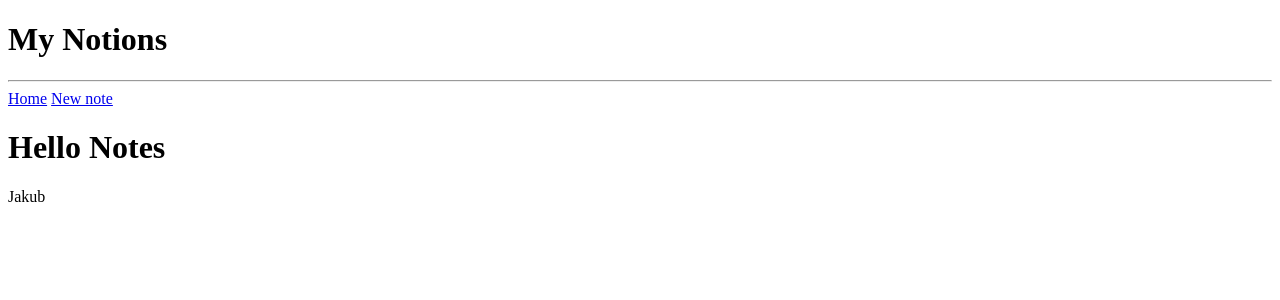
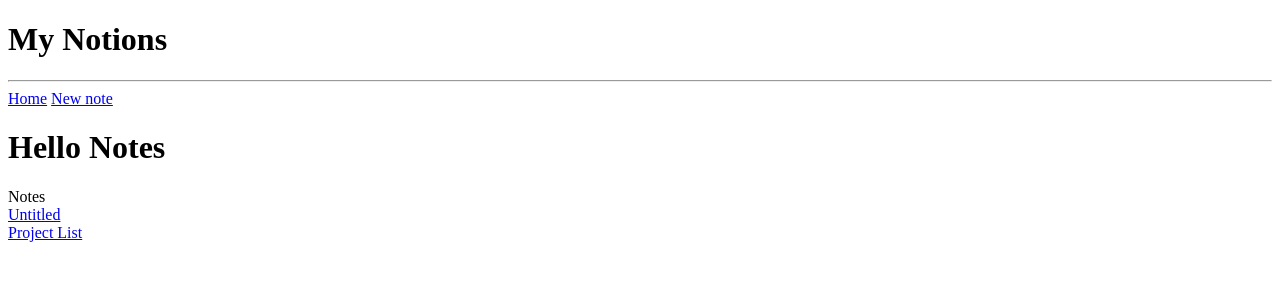
Before and after one commit to jakub-szczepaniak/mynotion, a Django app: page / in a window 1280 px wide. Shown: the top 300 px of the page. Run offline with Django 4.2, Linux system fonts and the light colour scheme.

Commit message:
Show the note from the dummy list.

```diff
--- a/mynotion/notes/templates/notes/notes.html
+++ b/mynotion/notes/templates/notes/notes.html
@@ -4,5 +4,23 @@
 
 <h1>Hello Notes</h1>
 
-{{username}}
+<div class="table">
+    <div class="thead">
+        <div class="th">
+            Notes
+        </div>
+    </div>
+    <div class="tbody">
+        {% for note in notes %}
+            <div class="row">
+                <div class="cell">
+                    <a href="/notes/{{note.slug}}">{{note.title}}</a>
+                </div>
+            </div>
+        {% endfor %}
+    </div>
+</div>
+
+
+
 {% endblock content %}
--- a/mynotion/notes/templates/notes/single-note.html
+++ b/mynotion/notes/templates/notes/single-note.html
@@ -2,7 +2,7 @@
 
 {% block content %}
 
-<h1>Hello</h1>
-
+<h1>{{ title }}</h1>
+<p> {{ note.content }}</p>
 
 {% endblock content %}
--- a/mynotion/notes/urls.py
+++ b/mynotion/notes/urls.py
@@ -3,5 +3,5 @@ from . import views
 
 urlpatterns = [
     path('', views.notes),
-    path('notes/<slug:note>', views.note),
+    path('notes/<slug:note_id>', views.note),
 ]
--- a/mynotion/notes/views.py
+++ b/mynotion/notes/views.py
@@ -19,11 +19,21 @@ notesList = [
 def notes(request):
     context = {
         'username': "Jakub",
+        'notes' : notesList,
     }
     return render(request, template_name='notes/notes.html', context=context)
 
-def note(request, note):
-    return render(request, template_name="notes/single-note.html")
+def note(request, note_id):
+    noteObject = None
+    for note in notesList:
+        if note['slug'] == note_id:
+            noteObject = note
+
+    context = {
+        'title': noteObject['title'],
+        'note': noteObject
+    }
+    return render(request, template_name="notes/single-note.html", context=context)
 
 
 # Create your views here.
```
